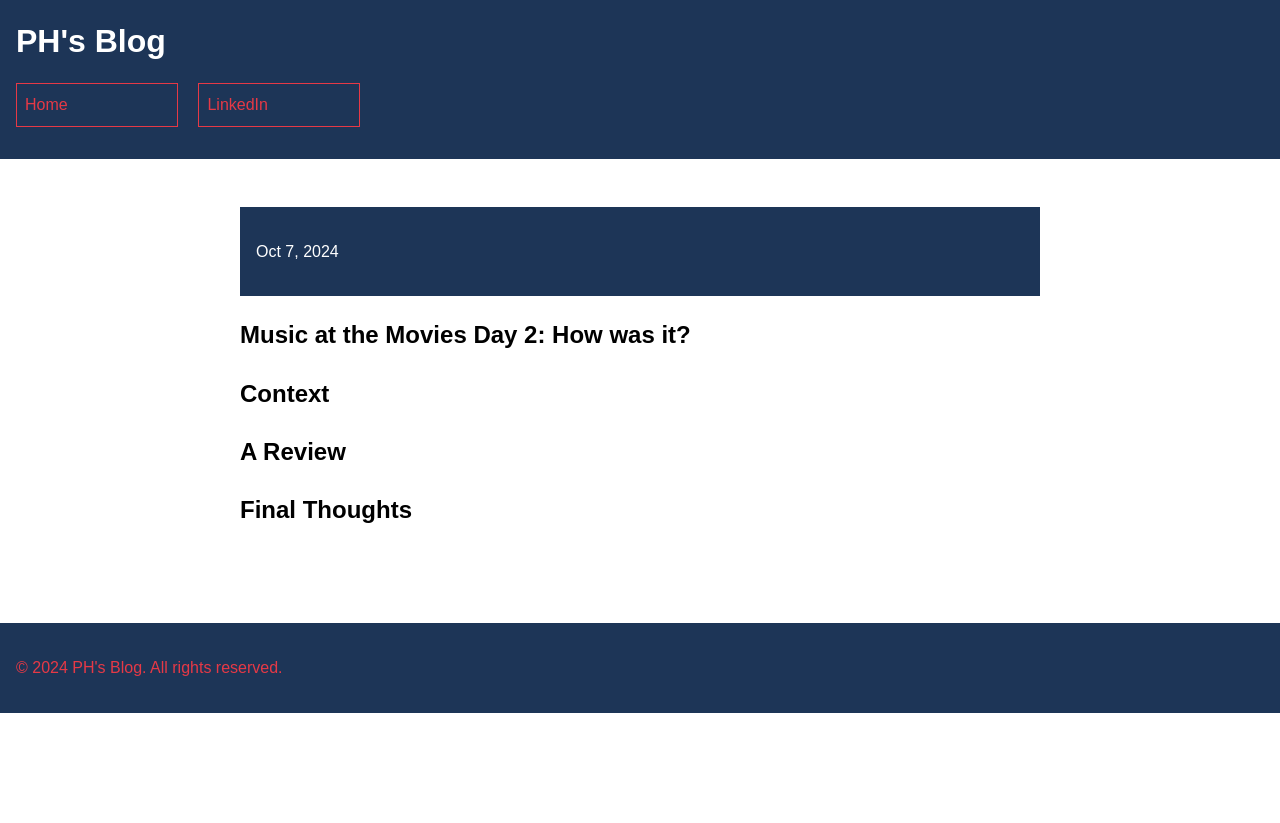
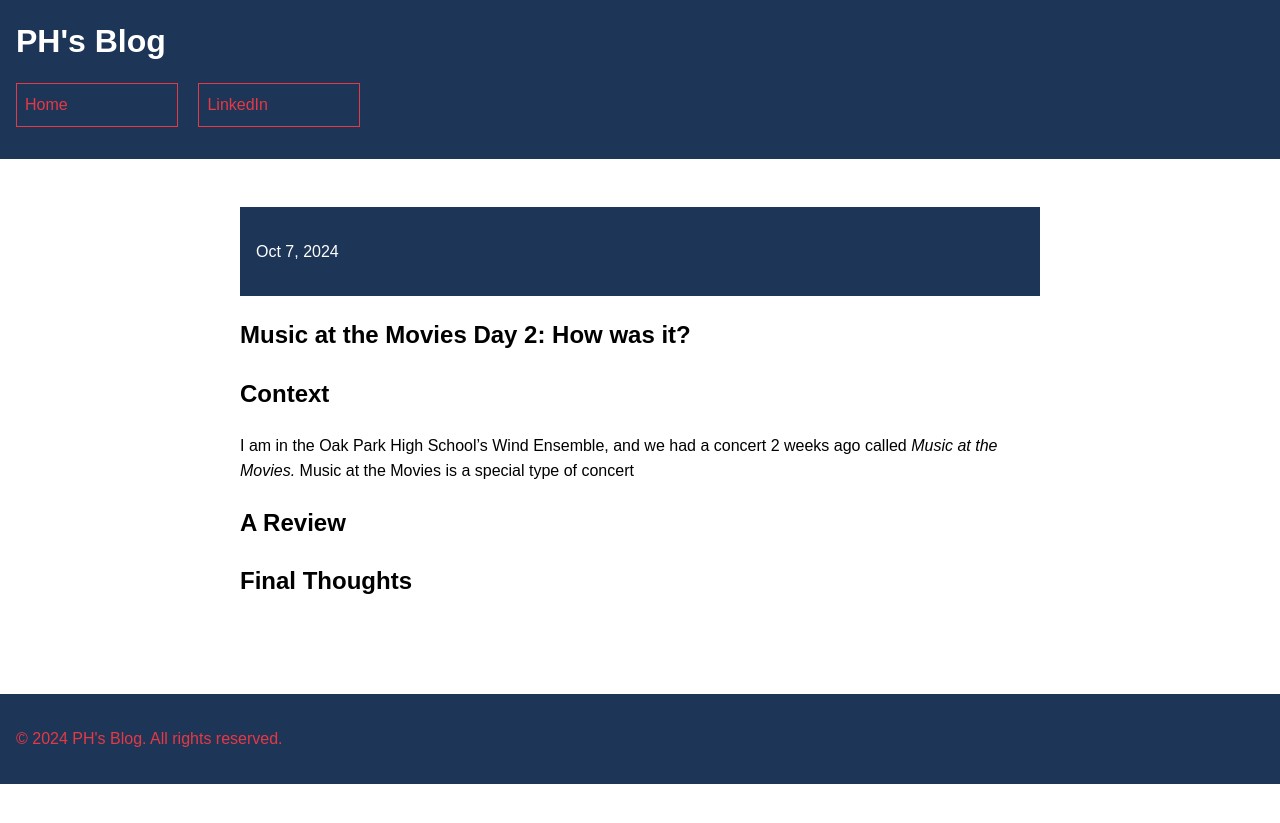
Before and after one commit to CaptainSapphire/PH-s-Blog, a Jekyll site: the page built from _posts/2024-10-07-Matm-day-2.md, in a window 1280 px wide. Shown: the top 823 px of the page. Built offline with Jekyll 4.4.1, drawn with Linux system fonts in a browser that asks for light colours; our own code applies the rules of GitHub Pages for plain Markdown files.

Commit message:
Update 2024-10-07-Matm-day-2.md

```diff
--- a/_posts/2024-10-07-Matm-day-2.md
+++ b/_posts/2024-10-07-Matm-day-2.md
@@ -1,6 +1,7 @@
 # Music at the Movies Day 2: How was it?
 
 ## Context
+I am in the Oak Park High School's Wind Ensemble, and we had a concert 2 weeks ago called *Music at the Movies.* Music at the Movies is a special type of concert
 
 ## A Review
 
```
